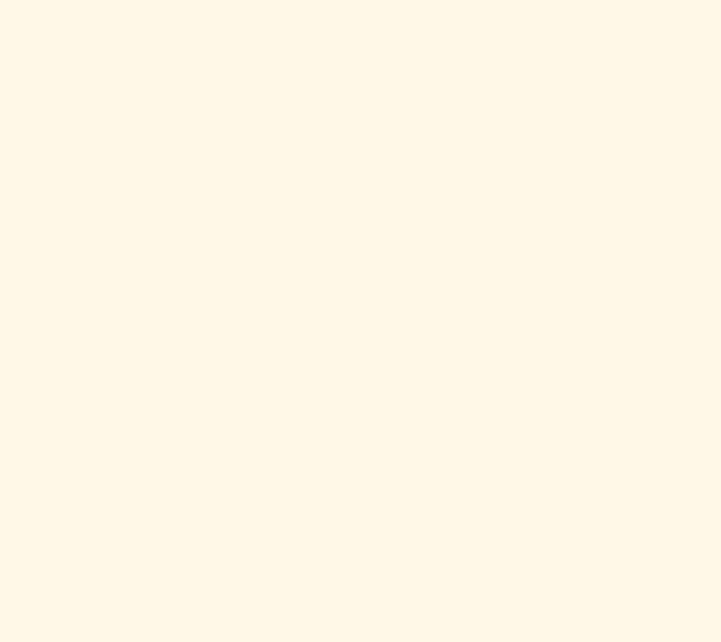
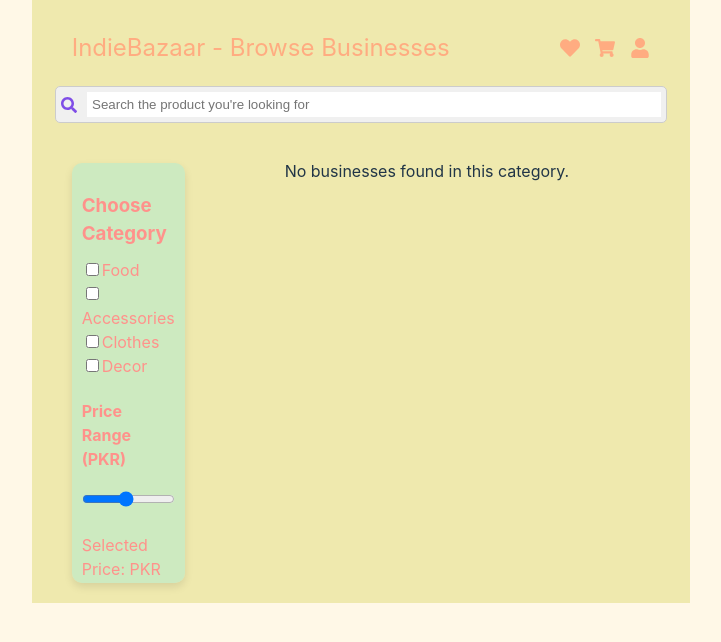
Before and after one commit to Batool-AA/IndieBazaar, a React (Vite) app in the folder IndieBazaar/: page /browse/1 in a window 1280 px wide. Before the commit this address had no page. Shown: the top 642 px of the page, without its empty margins (279-1000 px from the left). Built offline with nearby package versions, Linux system fonts and the light colour scheme.

Commit message:
businessespage

```diff
--- a/IndieBazaar/src/App.jsx
+++ b/IndieBazaar/src/App.jsx
@@ -8,6 +8,7 @@ import CategoriesPage from "./pages/categories-page/categoriespage"
 import ProductPage from "./pages/products-page/productspage"
 import Homepage from "./pages/home-page/homepage"
 import SetupBusiness from "./pages/setupbusiness-page/setupbusiness"
+import BrowseBusinesses from "./pages/browsebusinesses-page/browsebusinesses"
 
 
 function App () {
@@ -24,6 +25,7 @@ function App () {
         <Route path="/business-home" element={<BusinessPage />} />
         <Route path="/business-products" element={<ProductPage />} />
         <Route path="/business-setup" element={<SetupBusiness/>} />
+        <Route path="/browse/:category" element={<BrowseBusinesses />} />
       </Routes>
     </Router>
 
--- /dev/null
+++ b/IndieBazaar/src/pages/browsebusinesses-page/browsebusinesses.css
@@ -0,0 +1,64 @@
+.browse-businesses-container {
+    background-color: var(--vanilla);
+    padding: 20px;
+  }
+
+  .browse-content-container {
+    display: flex;
+    margin-top: 20px;
+  }
+
+  .browse-filter-box-container {
+    flex: 0.25;
+  }
+
+  .businesses-container {
+    flex: 1;
+    display: flex;
+    flex-wrap: wrap;
+    justify-content: flex-start;
+    gap: 30px;
+    margin-left: 100px;
+  }
+
+  .business-card {
+    width: 200px;
+    height: 250px;
+    border: 15px solid var(--tea-green);
+    box-shadow: 0 4px 8px rgba(0, 0, 0, 0.1);
+    border-radius: 5px;
+    background-color: var(--tea-green);
+    display: flex;
+    flex-direction: column;
+    align-items: center;
+    justify-content: flex-start;
+    text-align: center;
+    position: relative;
+    padding: 15px 10px 5px;
+    margin-bottom: 20px;
+    transition: transform 0.3s ease, box-shadow 0.3s ease;
+    color: var(--coral-pink);
+  }
+
+  .business-card:hover {
+    transform: translateY(-5px);
+    box-shadow: 0 6px 12px rgba(0, 0, 0, 0.15);
+  }
+
+  .business-card img {
+    width: 100%;
+    height: 70%;
+    object-fit: cover;
+    border-bottom: 1px solid #a9f8e6;
+    margin-bottom: 10px;
+  }
+
+  .business-card p {
+    font-size: 1rem;
+    font-weight: bold;
+    margin: 10px 0;
+    position: absolute;
+    bottom: 5px;
+    text-align: center;
+    width: 100%;
+  }
--- /dev/null
+++ b/IndieBazaar/src/pages/browsebusinesses-page/browsebusinesses.jsx
@@ -0,0 +1,58 @@
+import React, { useState, useEffect } from 'react';
+import NavBar from "../../components/navigationbar/navigation";
+import SearchBar from "../../components/searchbar/searchbar";
+import FilterBox from "../../components/filter-box/filterbox";
+import accessory from "../../assets/acc.jpg";
+import food from "../../assets/food.jpg";
+import clothes from "../../assets/clothes.jpg";
+import decor from "../../assets/decor.jpg";
+import { useParams } from 'react-router-dom';
+import "./browsebusinesses.css";
+
+// Mock data for demonstration (Replace with actual data or API call)
+const mockBusinesses = [
+    { name: 'Organic Bites', category: 'Food', image: food },
+    { name: 'Elegant Accessories', category: 'Accessories', image: accessory },
+    { name: 'Trendy Clothes', category: 'Clothes', image: clothes },
+    { name: 'Home Decor Galore', category: 'Decor', image: decor },
+    // Add more businesses as needed
+];
+
+const BrowseBusinesses = () => {
+    const { category } = useParams();
+    const [businesses, setBusinesses] = useState([]);
+
+    useEffect(() => {
+        // Filter businesses based on the selected category
+        const filteredBusinesses = mockBusinesses.filter(
+            business => business.category.toLowerCase() === category.toLowerCase()
+        );
+        setBusinesses(filteredBusinesses);
+    }, [category]);
+
+    return (
+        <div className="browse-businesses-container">
+            <NavBar title="IndieBazaar - Browse Businesses" />
+            <SearchBar />
+            <div className="browse-content-container">
+                <div className="browse-filter-box-container">
+                    <FilterBox />
+                </div>
+                <div className="businesses-container">
+                    {businesses.length > 0 ? (
+                        businesses.map((business, index) => (
+                            <div key={index} className="business-card">
+                                <p>{business.name}</p>
+                                <img src={business.image} alt={business.name} />
+                            </div>
+                        ))
+                    ) : (
+                        <p>No businesses found in this category.</p>
+                    )}
+                </div>
+            </div>
+        </div>
+    );
+};
+
+export default BrowseBusinesses;
--- a/IndieBazaar/src/pages/categories-page/categoriespage.jsx
+++ b/IndieBazaar/src/pages/categories-page/categoriespage.jsx
@@ -9,21 +9,26 @@ import Health from "../../assets/health.jpg"
 import book from "../../assets/books.jpg"
 import handmade from "../../assets/handmade.jpg"
 import stationary from "../../assets/stationary.jpg"
-
+import { useNavigate } from 'react-router-dom';
 import "./categoriespage.css"
 
 const CategoriesPage = () => {
+    const navigate = useNavigate();
+
     const categories = [
-        { name: 'Food', image: food},
+        { name: 'Food', image: food },
         { name: 'Accessories', image: accessory },
-        { name: 'Clothes', image: clothes},
+        { name: 'Clothes', image: clothes },
         { name: 'Decor', image: decor },
         { name: 'Health', image: Health },
         { name: 'Book', image: book },
         { name: 'Stationary', image: stationary },
         { name: 'Handmade', image: handmade },
+    ];
 
-    ];
+    const handleCategoryClick = (category) => {
+        navigate(`/browse/${category.name}`);
+    };
 
     return (
         <div className="categories-page-container">
@@ -31,11 +36,15 @@ const CategoriesPage = () => {
             <SearchBar />
             <div className="categories-content-container">
                 <div className="categories-filter-box-container">
-                <FilterBox />
+                    <FilterBox />
                 </div>
                 <div className="categories-container">
                     {categories.map((category, index) => (
-                        <div key={index} className="category-card">
+                        <div
+                            key={index}
+                            className="category-card"
+                            onClick={() => handleCategoryClick(category)}
+                        >
                             <p>{category.name}</p>
                             <img src={category.image} alt={category.name} />
                         </div>
```
Also changed, not shown: IndieBazaar/src/pages/categories-page/categoriespage.css (line endings or trailing spaces), IndieBazaar/src/pages/userprofile-page/userprofile.css (added), IndieBazaar/src/pages/userprofile-page/userprofile.jsx (added).
